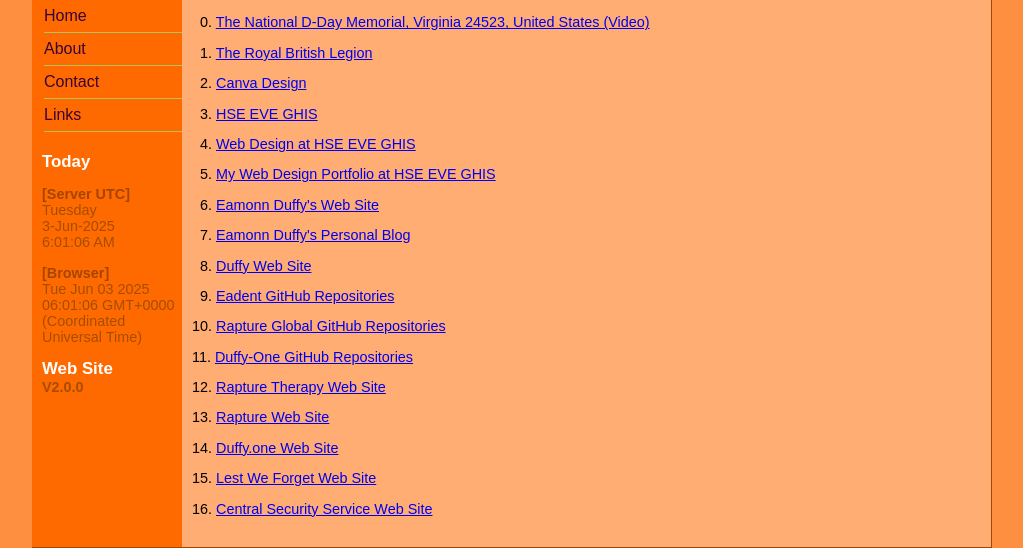
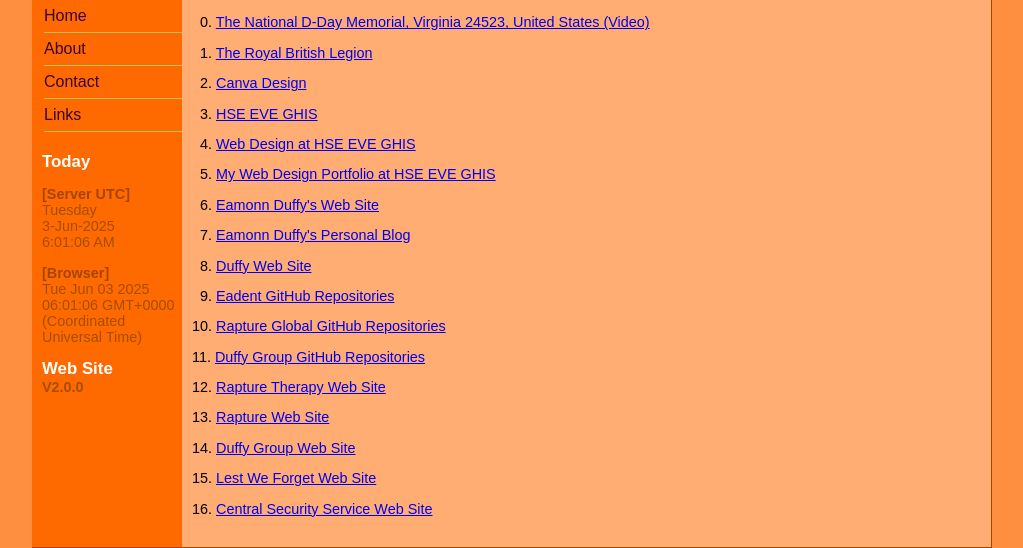
Before and after one commit to Eadent/Eadent, a PHP site: page /Links.php in a window 1280 px wide. Shown: the part 101-649 px from the top of the page, without its empty margins (128-1151 px from the left). Run offline with PHP 8.4, Linux system fonts and the light colour scheme.

Commit message:
`chore: Slight naming clarification.

```diff
--- a/Links.php
+++ b/Links.php
@@ -93,7 +93,7 @@
 			10. <a target="_blank" href="https://www.GitHub.com/Rapture-Global/">Rapture Global GitHub Repositories</a>
 		</p>
 		<p>
-			11. <a target="_blank" href="https://www.GitHub.com/Duffy-One/">Duffy-One GitHub Repositories</a>
+			11. <a target="_blank" href="https://www.GitHub.com/Duffy-One/">Duffy Group GitHub Repositories</a>
 		</p>
 		<p>
 			12. <a target="_blank" href="https://www.RaptureTherapy.global/">Rapture Therapy Web Site<a>
@@ -102,7 +102,7 @@
 			13. <a target="_blank" href="https://www.Rapture.global/">Rapture Web Site</a>
 		</p>
 		<p>
-			14. <a target="_blank" href="https://www.Duffy.one/">Duffy.one Web Site</a>
+			14. <a target="_blank" href="https://www.Duffy.one/">Duffy Group Web Site</a>
 		</p>
 		<p>
 			15. <a target="_blank" href="https://www.LestWeForget.one/">Lest We Forget Web Site</a>
```
